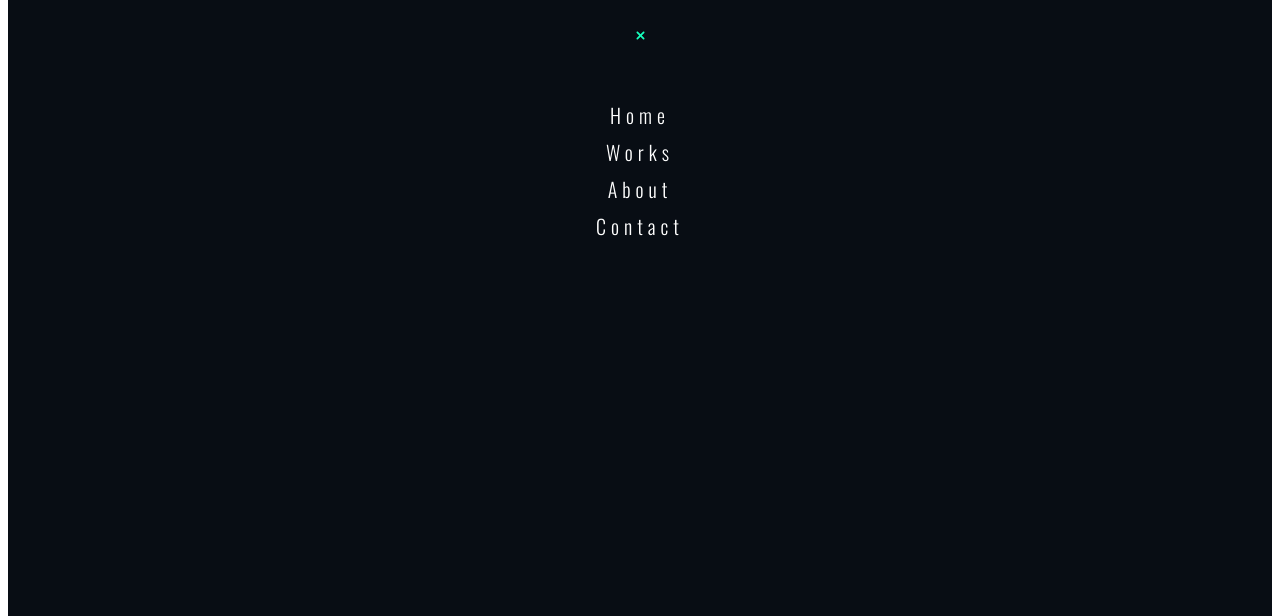
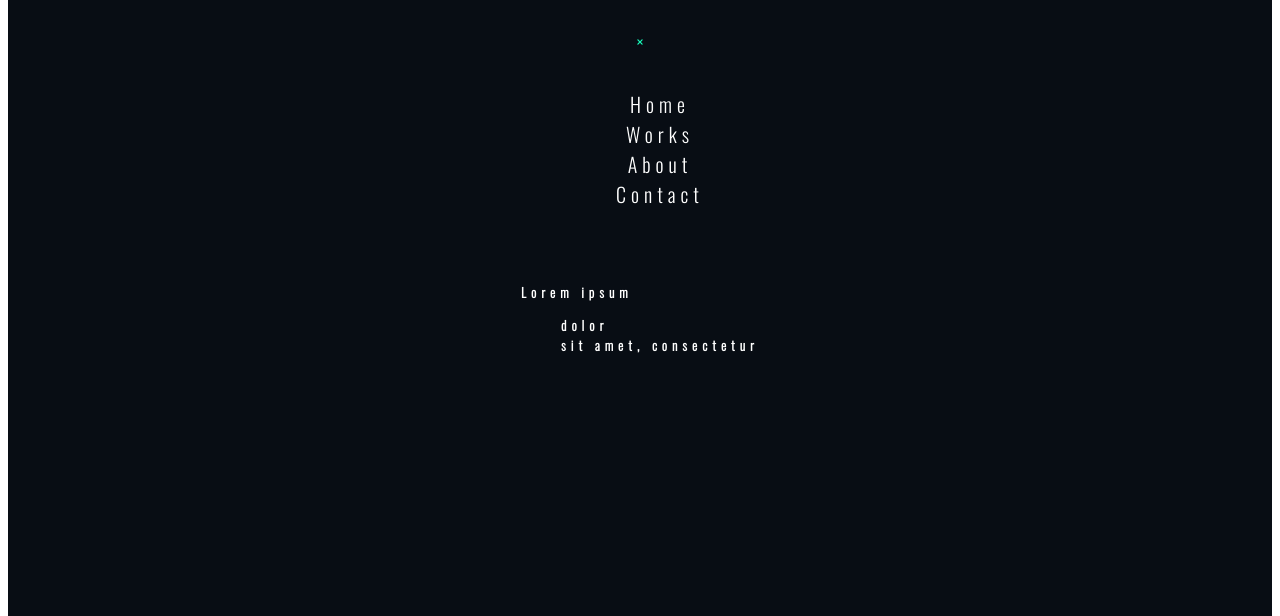
Before and after one commit to Munios12/202204-W03_Sergio_Garcia_Alejandro_Munoz, a website: page index.html in a window 1280 px wide. Shown: the part 184-800 px from the top of the page. Drawn offline with nearby package versions, Linux system fonts and the light colour scheme.

Commit message:
initial footer styles

```diff
--- a/index.html
+++ b/index.html
@@ -8,24 +8,32 @@
         <link rel="stylesheet" href="./css/index.css" />
 
 
-<link rel="preconnect" href="https://fonts.googleapis.com">
-<link rel="preconnect" href="https://fonts.gstatic.com" crossorigin>
-<link href="https://fonts.googleapis.com/css2?family=Open+Sans:wght@300&family=Oswald:wght@300&display=swap" rel="stylesheet">
+        <link rel="preconnect" href="https://fonts.googleapis.com">
+        <link rel="preconnect" href="https://fonts.gstatic.com" crossorigin>
+        <link href="https://fonts.googleapis.com/css2?family=Open+Sans:wght@300&family=Oswald:wght@300&display=swap" rel="stylesheet">
 
         <link rel="preconnect" href="https://fonts.googleapis.com">
         <link rel="preconnect" href="https://fonts.gstatic.com" crossorigin>
         <link href="https://fonts.googleapis.com/css2?family=Open+Sans:wght@300&display=swap" rel="stylesheet">
 
     </head>
-    <body></body>
+    <body>
     <footer class="footer">
         <h2 class="footer__title">Lorem ipsum dolor</h2>
         <img class="footer__icon" src="assets/icons-svg-clean/icon-x-rounded.svg"></img>
-        <ul class="footer__nav">
-            <li class="footer__li">Home</li>
-            <li class="footer__li">Works</li>
-            <li class="footer__li">About</li>
-            <li class="footer__li">Contact</li>
+       <nav class="nav">
+        <ul class="nav__list">
+            <li class="nav__li">Home</li>
+            <li class="nav__li">Works</li>
+            <li class="nav__li">About</li>
+            <li class="nav__li">Contact</li>
         </ul>
+        </nav>
+        <h3 class="h3">Lorem ipsum</section>
+            <ul class="h3__ul">
+                <li class="h3__li">dolor</li>
+                <li class="h3__li">sit amet, consectetur</li>
+            </ul>
     </footer>
+    </body>
 </html>
--- a/scss/index.scss
+++ b/scss/index.scss
@@ -2,6 +2,7 @@
     display: flex;
     flex-direction: column;
     align-items: center;
+
     background-color: #080d14;
     font-family: "oswald";
     font-size: 15px;
@@ -13,28 +14,47 @@
     &__title {
         color: #15ffbc;
         letter-spacing: 5px;
-        padding-bottom: 2vh;
     }
 
     &__icon {
         color: #15ffbc;
-        width: 0.6em;
-        padding-bottom: 5vh;
+        width: 0.4em;
+        padding-top: 3vh;
+        padding-bottom: 3vh;
     }
+}
 
-    &__nav {
+.nav {
+    gap: 7px;
+    color: white;
+    padding-bottom: 2vh;
+    padding-left: 2vh;
+    padding-right: 2vh;
+    font-size: 20px;
+    letter-spacing: 5px;
+
+    &__list {
         display: flex;
         flex-direction: column;
         align-items: center;
-        justify-content: space-between;
-        gap: 7px;
-        color: white;
+
+
+        text-align: center;
         list-style-type: none;
-        padding: 0;
-        font-size: 20px;
-        letter-spacing: 5px;
     }
+
     &__li:hover {
         color: #f58cab;
     }
 }
+
+.h3 {
+    color: white;
+    font-size: 13px;
+    letter-spacing: 5px;
+    padding-top: 3vh;
+
+    &__li {
+        list-style-type: none;
+    }
+}
```
Also changed, not shown: css/index.css, 1 other file.
